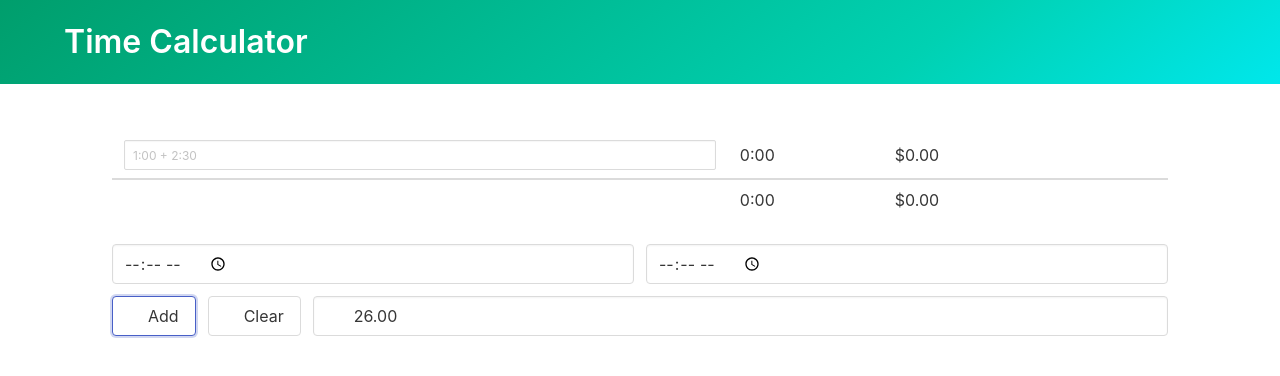
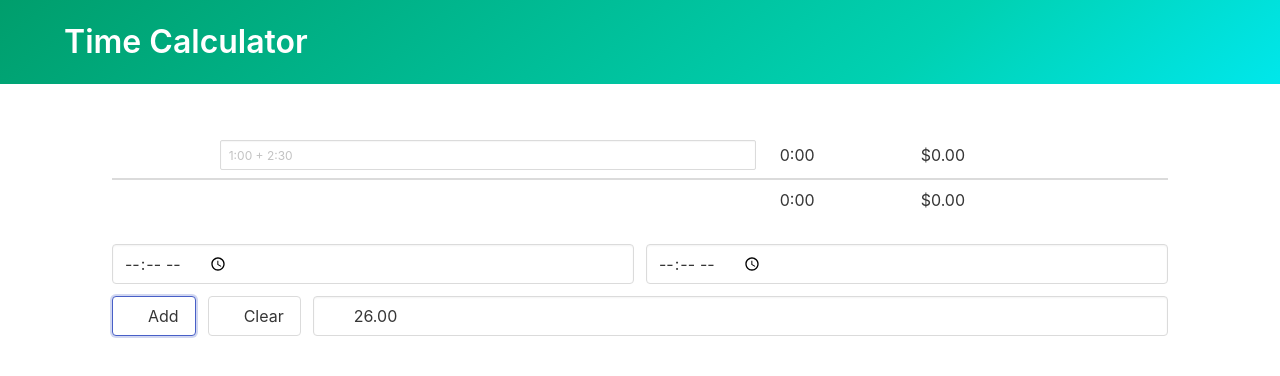
Before and after one commit to gwillz/time-calculator, a React app: page / in a window 1280 px wide. Both pictures are taken after a click on the button "Add". Shown: the top 376 px of the page. Built offline with nearby package versions, Linux system fonts and the light colour scheme; a web font is replaced by a local one.

Commit message:
Added insert buttons

```diff
--- a/src/app.tsx
+++ b/src/app.tsx
@@ -10,6 +10,7 @@ type Props = DispatchProp & {
     items: Item[];
     rate: number;
     minutes: number;
+    insert: number | undefined;
 }
 
 
@@ -47,12 +48,13 @@ export class App extends React.Component<Props> {
                             calc={item.calc}
                             minutes={item.minutes}
                             rate={rate}
+                            insert={this.props.insert}
                         />
                     ))}
                 </tbody>
                 <tfoot>
                     <tr>
-                        {/* <td/> */}
+                        <td/>
                         <td/>
                         <td>{hours}</td>
                         <td>${amount}</td>
@@ -63,6 +65,7 @@ export class App extends React.Component<Props> {
                 <AppControls
                     dispatch={this.props.dispatch}
                     rate={rate}
+                    insert={this.props.insert}
                 />
             </div>
             </>
@@ -82,4 +85,5 @@ export default connect((state: State) => ({
     items: state.items,
     rate: state.rate,
     minutes: state.minutes,
+    insert: state.insert,
 }))(App);
--- a/src/controls.tsx
+++ b/src/controls.tsx
@@ -9,7 +9,7 @@ import {formatHours} from './core'
 
 type Props = DispatchProp & {
     rate: number;
-    lastDate?: Date;
+    insert: number | undefined;
 }
 
 type State = {
@@ -26,6 +26,15 @@ export class AppControls extends React.Component<Props, State> {
         this.state = {
             beginning: '',
             ending: '',
+        }
+    }
+
+    componentDidUpdate(props: Props) {
+        if (!this.props.insert && !!props.insert) {
+            this.setState(state => ({
+                beginning: state.ending,
+                ending: '',
+            }))
         }
     }
 
@@ -48,13 +57,22 @@ export class AppControls extends React.Component<Props, State> {
 
         this.setState({
             [name]: value
+        },
+        () => {
+            const insert = this.getTime();
+            if (insert) {
+                this.props.dispatch({
+                    type: 'INSERT_READY',
+                    insert,
+                })
+            }
         })
+
     }
 
     onAdd = () => {
         this.props.dispatch({
             type: 'ITEM_NEW',
-            minutes: this.getTime(),
         });
 
         this.setState(state => ({
@@ -143,5 +161,6 @@ function fromDate(date: Date) {
 }
 
 export default connect((state: Store) => ({
-    rate: state.rate
+    rate: state.rate,
+    insert: state.insert,
 }))(AppControls);
--- a/src/index.css
+++ b/src/index.css
@@ -22,6 +22,11 @@ html, body, #root {
     cursor: pointer;
 }
 
+.inline-button.disabled {
+    cursor: not-allowed;
+    color: #bbb;
+}
+
 .is-squished {
     max-width: 720px;
 }
--- a/src/item.tsx
+++ b/src/item.tsx
@@ -9,6 +9,7 @@ type Props = DispatchProp & {
     index: number;
     rate: number;
     minutes: number;
+    insert: number | undefined;
 }
 
 type State = {
@@ -61,10 +62,32 @@ export class ItemRow extends React.Component<Props, State> {
         })
     }
 
+    onInsert = () => {
+        if (!this.props.insert) return;
+        const hours = formatHours(this.props.insert);
+
+        this.setState(state => ({
+            calc: state.calc + " + " + hours,
+        }),
+        () => {
+            this.props.dispatch({
+                type: 'ITEM_EDIT',
+                index: this.props.index,
+                item: {
+                    calc: this.state.calc,
+                    minutes: calculate(this.state.calc),
+                }
+            })
+            this.props.dispatch({ type: 'INSERT_DONE' });
+        })
+
+    }
+
     render() {
         const {minutes, rate} = this.props;
         const hours = formatHours(minutes);
         const amount = (minutes / 60 * rate).toFixed(2);
+        const disabled = (this.props.insert ? '' : 'disabled');
 
         return (
             <tr>
@@ -78,6 +101,13 @@ export class ItemRow extends React.Component<Props, State> {
                     placeholder='Job 1...'
                 />
             </td> */}
+            <td>
+                <span
+                    onClick={this.onInsert}
+                    className={`inline-button icon is-small ${disabled}`}>
+                    <i className='fas fa-angle-double-right'/>
+                </span>
+            </td>
             <td>
                 <input
                     type='text'
--- a/src/store.ts
+++ b/src/store.ts
@@ -14,6 +14,7 @@ export type State = {
     items: Item[];
     minutes: number;
     rate: number;
+    insert?: number;
 }
 
 type Action = {
@@ -32,10 +33,10 @@ type Action = {
     type: 'RATE_EDIT';
     rate: number;
 } | {
-    type: 'DATE_EDIT';
-    date: {
-        [name: string]: Date;
-    }
+    type: 'INSERT_READY';
+    insert: number;
+} | {
+    type: 'INSERT_DONE';
 }
 
 const init_state: State = {
@@ -55,7 +56,7 @@ function reducer(state = init_state, action: Action): State {
                     calc: action.minutes ? formatHours(action.minutes) : '',
                     minutes: action.minutes || 0,
                 }), items),
-                minutes: items.reduce((sum, item) => sum + item.minutes, 0),
+                minutes: sum(items),
             }
 
         case 'ITEM_EDIT':
@@ -65,7 +66,7 @@ function reducer(state = init_state, action: Action): State {
                     ...items[action.index],
                     ...action.item,
                 }, items),
-                minutes: items.reduce((sum, item) => sum + item.minutes, 0),
+                minutes: sum(items),
             }
 
         case 'ITEM_REMOVE':
@@ -73,7 +74,7 @@ function reducer(state = init_state, action: Action): State {
             return {
                 ...state,
                 items,
-                minutes: items.reduce((sum, item) => sum + item.minutes, 0),
+                minutes: sum(items),
             }
 
         case 'ITEM_CLEAR':
@@ -88,8 +89,24 @@ function reducer(state = init_state, action: Action): State {
                 ...state,
                 rate: action.rate,
             }
+
+        case 'INSERT_READY':
+            return {
+                ...state,
+                insert: action.insert,
+            }
+
+        case 'INSERT_DONE':
+            return {
+                ...state,
+                insert: undefined,
+            }
     }
     return state;
+}
+
+function sum(items: Item[]) {
+    return items.reduce((sum, item) => sum + item.minutes, 0);
 }
 
 const persist = {
```
